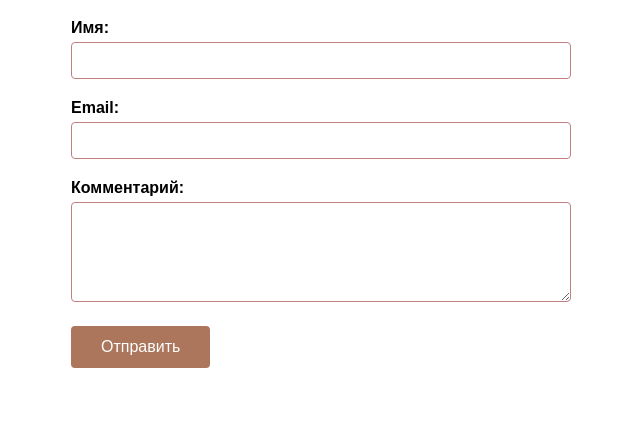
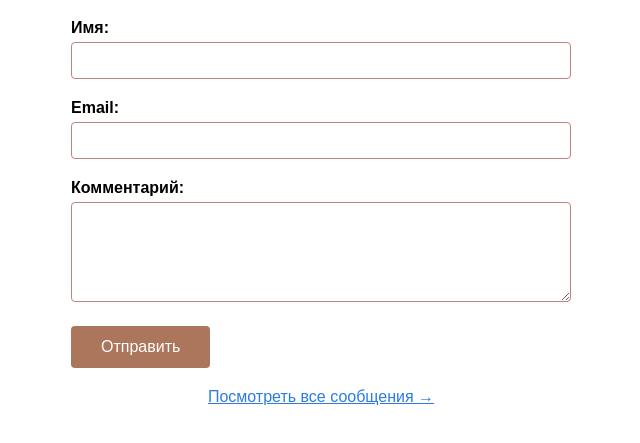
Before and after one commit to kksenia07/site2, a website: page public/index.html in a window 1280 px wide. Shown: the part 131-574 px from the top of the page, without its empty margins (319-959 px from the left). Drawn offline with Linux system fonts and the light colour scheme.

Commit message:
Update index.html

```diff
--- a/public/index.html
+++ b/public/index.html
@@ -93,7 +93,11 @@
     </form>
 
     <div class="success" id="successMessage"></div>
-
+<p style="text-align: center; margin-top: 20px;">
+    <a href="/feedback-list.html" style="color: #2c7be5;">
+        Посмотреть все сообщения →
+    </a>
+</p>
     <script>
         document.getElementById('feedbackForm').addEventListener('submit', function(event) {
             event.preventDefault(); // Предотвращаем отправку формы
```
